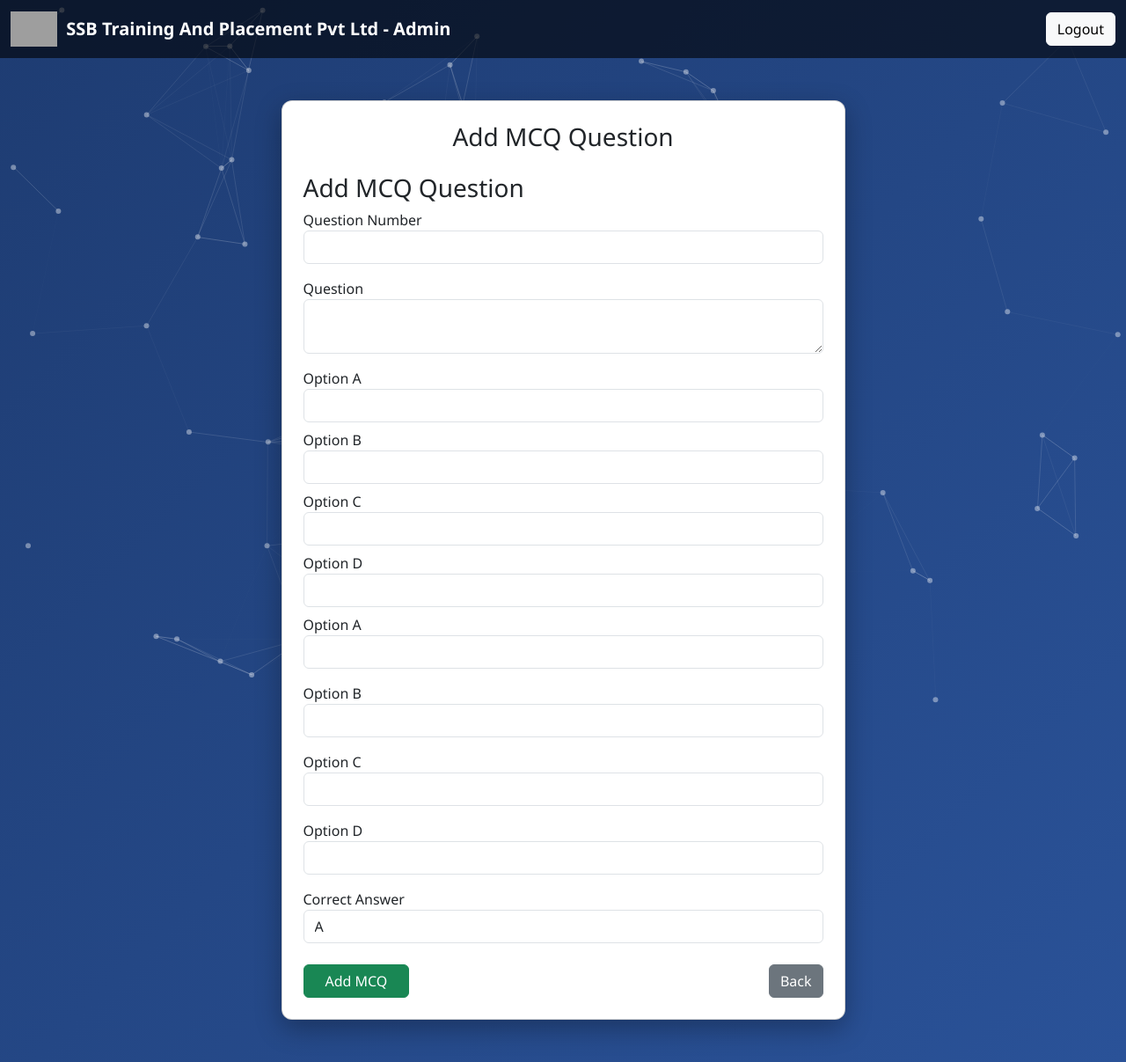
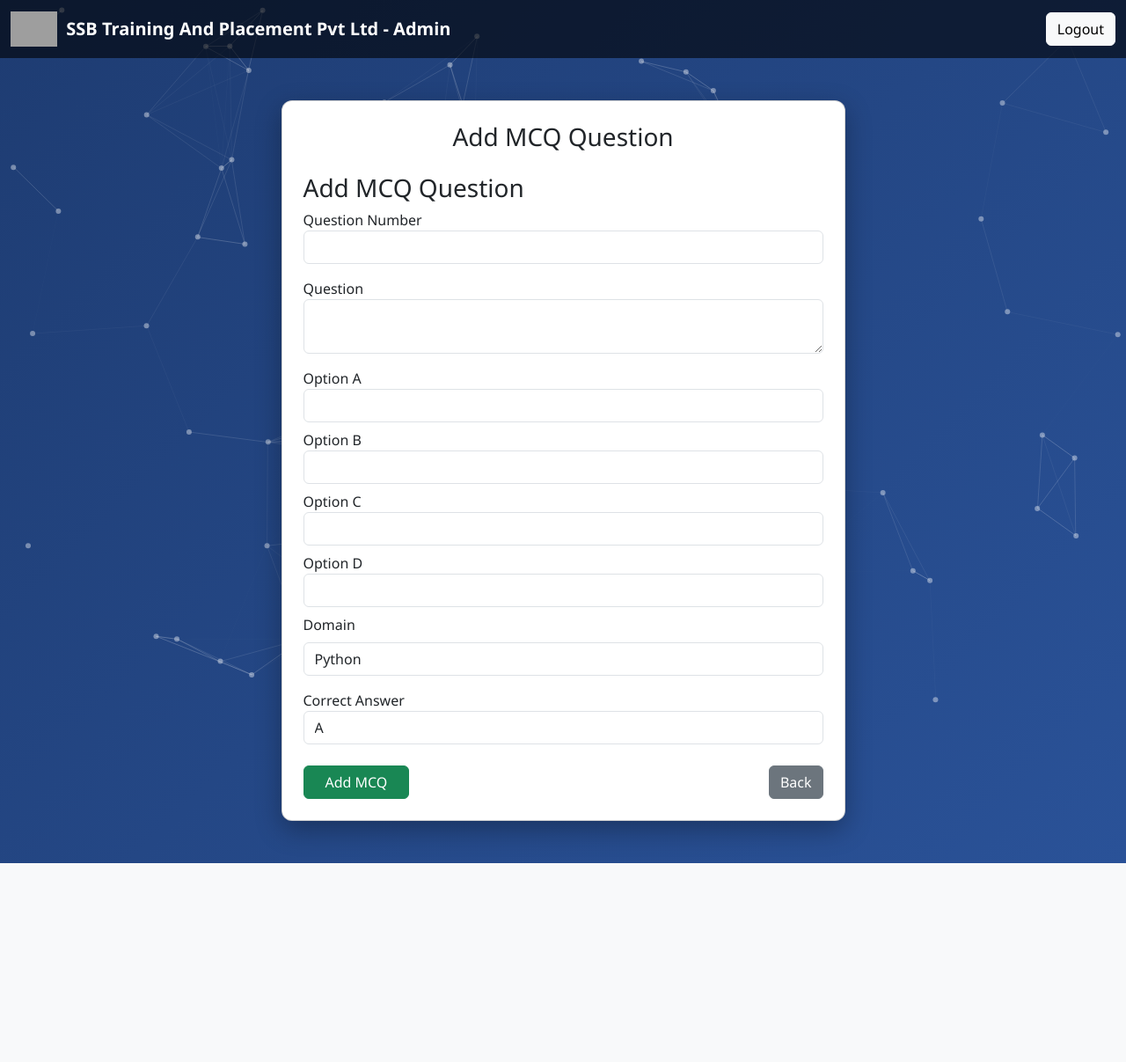
Before and after one commit to korapatisreedhar/SSB_PROJECTS, a Flask app: page /add_mcq in a window 1280 px wide. Shown: the whole page at 88% size. After the commit the page ends 981 px from the top, so only its background shows below. Run offline with Flask 3, Linux system fonts and the light colour scheme; grey boxes are pictures that could not be loaded.

Commit message:
mcq update

```diff
--- a/app.py
+++ b/app.py
@@ -32,18 +32,41 @@ def register():
     data = request.json
     return register_user(data)
 
-
 @app.route("/login", methods=["POST"])
 def login():
+
     data = request.json
+    email = data.get("email")
 
+    # check credentials using your auth function
     response = login_user(data)
 
-    if "role" in response.json:
-        session["email"] = data["email"]
+    # if login successful
+    if response.status_code == 200:
+
+        conn = sqlite3.connect("database.db")
+        cur = conn.cursor()
+
+        cur.execute(
+            "SELECT id, role, domain FROM users WHERE email=?",
+            (email,)
+        )
+
+        user = cur.fetchone()
+        conn.close()
+
+        if user is None:
+            return jsonify({"error": "User not found"}), 404
+
+        # clear old session
+        session.clear()
+
+        session["user_id"] = user[0]
+        session["email"] = email
+        session["role"] = user[1]
+        session["domain"] = user[2] if user[2] else ""
 
     return response
-
 # DASHBOARD PAGE
 @app.route("/dashboard")
 def dashboard():
@@ -273,6 +296,7 @@ def final_results():
 
 
 # View Candidates
+
 @app.route("/admin_candidates")
 def admin_candidates():
 
@@ -280,7 +304,7 @@ def admin_candidates():
     cur = conn.cursor()
 
     # SHOW ALL USERS (admin + candidate)
-    cur.execute("SELECT id,name,email,role FROM users")
+    cur.execute("SELECT id,name,email,role,domain FROM users")
 
     candidates = cur.fetchall()
 
@@ -310,8 +334,34 @@ def delete_user(user_id):
 @app.route("/admin_coding_judge")
 def admin_coding_judge():
     return render_template("admin_coding_judge.html")
+import bcrypt
 
+@app.route("/add_candidate", methods=["POST"])
+def add_candidate():
 
+    data = request.json
+
+    name = data.get("name")
+    email = data.get("email")
+    password = data.get("password")
+    role = data.get("role")
+    domain = data.get("domain")
+
+    # 🔑 HASH PASSWORD
+    hashed = bcrypt.hashpw(password.encode(), bcrypt.gensalt())
+
+    conn = sqlite3.connect("database.db")
+    cur = conn.cursor()
+
+    cur.execute("""
+    INSERT INTO users(name,email,password,role,domain)
+    VALUES(?,?,?,?,?)
+    """,(name,email,hashed,role,domain))
+
+    conn.commit()
+    conn.close()
+
+    return jsonify({"message":"Candidate created successfully"})
 # Add Problem
 @app.route("/add_problem", methods=["POST"])
 def add_problem():
@@ -320,14 +370,15 @@ def add_problem():
 
     title = data.get("title")
     description = data.get("description")
+    domain = data.get("domain")
 
     conn = sqlite3.connect("database.db")
     cur = conn.cursor()
 
     cur.execute(
-        "INSERT INTO problems (title, description) VALUES (?, ?)",
-        (title, description)
-    )
+"INSERT INTO problems (title, description, domain) VALUES (?, ?, ?)",
+(title, description, domain)
+)
 
     problem_id =cur.lastrowid
 
@@ -660,11 +711,13 @@ def add_mcq_page():
 
 
 # Save MCQ Question
+
 from flask import flash, redirect, url_for
-
 @app.route('/add_mcq', methods=['GET', 'POST'])
 def add_mcq():
+
     if request.method == 'POST':
+
         question_number = request.form['question_number']
         question = request.form['question']
         option_a = request.form['option_a']
@@ -672,22 +725,32 @@ def add_mcq():
         option_c = request.form['option_c']
         option_d = request.form['option_d']
         answer = request.form['answer']
+        domain = request.form['domain']   # ⭐ NEW
 
         conn = sqlite3.connect("database.db")
         cursor = conn.cursor()
 
         cursor.execute("""
         INSERT INTO mcq_questions
-        (question_number, question, option_a, option_b, option_c, option_d, answer)
-        VALUES (?, ?, ?, ?, ?, ?, ?)
-        """, (question_number, question, option_a, option_b, option_c, option_d, answer))
+        (question_number, question, option_a, option_b, option_c, option_d, answer, domain)
+        VALUES (?, ?, ?, ?, ?, ?, ?, ?)
+        """, (
+            question_number,
+            question,
+            option_a,
+            option_b,
+            option_c,
+            option_d,
+            answer,
+            domain
+        ))
 
         conn.commit()
         conn.close()
 
         flash("MCQ Question added successfully!", "success")
 
-        return redirect(url_for('add_mcq'))  # stay on same page
+        return redirect(url_for('add_mcq'))
 
     return render_template("add_mcq.html")
 # @app.route('/view_mcq')
@@ -719,6 +782,62 @@ def view_mcq_questions():
     conn.close()
 
     return render_template("view_mcq_questions.html", questions=questions)
+@app.route("/mcq_test")
+def mcq_test():
+
+    domain = session.get("domain")
+
+    conn = sqlite3.connect("database.db")
+    cur = conn.cursor()
+
+    cur.execute(
+        "SELECT * FROM mcq_questions WHERE domain=?",
+        (domain,)
+    )
+
+    questions = cur.fetchall()
+
+    conn.close()
+
+    return render_template("mcq_test.html", questions=questions)
+
+@app.route("/submit_mcq", methods=["POST"])
+def submit_mcq():
+
+    score = 0
+
+    conn = sqlite3.connect("database.db")
+    cur = conn.cursor()
+
+    cur.execute("SELECT * FROM mcq_questions")
+    questions = cur.fetchall()
+
+    for q in questions:
+        user_answer = request.form.get(f"q{q[0]}")
+        if user_answer == q[7]:
+            score += 1
+
+    session["mcq_score"] = score
+
+    return redirect("/coding_editor/1")
+@app.route("/coding_test")
+def coding_test():
+
+    domain = session["domain"]
+
+    conn = sqlite3.connect("database.db")
+    cur = conn.cursor()
+
+    cur.execute(
+        "SELECT * FROM problems WHERE domain=?",
+        (domain,)
+    )
+
+    problems = cur.fetchall()
+
+    conn.close()
+
+    return render_template("view_coding_questions.html", problems=problems)
 
 
 @app.route("/delete_mcq/<int:mcq_id>")
@@ -1077,6 +1196,40 @@ DO UPDATE SET score=excluded.score
         "results": results,
         "score": score
     })
+@app.route("/start_exam")
+def start_exam():
+
+    user_id = session["user_id"]
+    domain = session["domain"]
+
+    conn = sqlite3.connect("database.db")
+    cur = conn.cursor()
+
+    cur.execute("""
+    SELECT * FROM mcq_questions
+    WHERE domain=?
+    ORDER BY RANDOM()
+    LIMIT 15
+    """,(domain,))
+
+    mcq = cur.fetchall()
+
+    cur.execute("""
+    SELECT * FROM coding_problems
+    WHERE domain=?
+    ORDER BY RANDOM()
+    LIMIT 2
+    """,(domain,))
+
+    coding = cur.fetchall()
+
+    conn.close()
+
+    return render_template(
+        "view_questions.html",
+        mcq=mcq,
+        coding=coding
+    )
 
 if __name__ == "__main__":
     app.run(debug=True)
--- a/auth.py
+++ b/auth.py
@@ -45,6 +45,7 @@ def register_user(data):
         return jsonify({"msg": "Server error"})
 
 
+
 def login_user(data):
 
     email = data["email"]
--- a/templates/add_mcq.html
+++ b/templates/add_mcq.html
@@ -141,28 +141,18 @@ font-weight:500;
 <label>Option D</label>
 <input type="text" name="option_d" class="form-control" required>
 </div>
+<div class="mb-4">
+  <div class="mb-3">
+<label class="form-label">Domain</label>
 
-<div class="mb-3">
-<label>Option A</label>
-<input type="text" name="option_a" class="form-control" required>
+<select class="form-control" name="domain">
+
+<option value="python">Python</option>
+<option value="java">Java</option>
+
+</select>
+
 </div>
-
-<div class="mb-3">
-<label>Option B</label>
-<input type="text" name="option_b" class="form-control" required>
-</div>
-
-<div class="mb-3">
-<label>Option C</label>
-<input type="text" name="option_c" class="form-control" required>
-</div>
-
-<div class="mb-3">
-<label>Option D</label>
-<input type="text" name="option_d" class="form-control" required>
-</div>
-
-<div class="mb-4">
 <label>Correct Answer</label>
 <select name="answer" class="form-control" required>
 <option value="A">A</option>
--- a/templates/dashboard.html
+++ b/templates/dashboard.html
@@ -216,9 +216,7 @@ width:100%;
 Solve programming problems to evaluate your technical skills.
 </p>
 
-<a href="/start_coding_test" class="btn btn-dashboard">
-Start Test
-</a>
+<a href="/mcq_test" class="btn btn-info">Start Test</a>
 
 </div>
 
@@ -259,7 +257,7 @@ Track your coding score and interview evaluation results.
 <a href="/performance" class="btn btn-dashboard">
 View Results
 </a>
-
+</a>
 </div>
 
 </div>
```
Also changed, not shown: database.py (+11 -0 lines), templates/admin_candidates.html (+19 -8 lines), templates/mcq_test.html (added, +55 -0 lines), database.db, 1 other file.
